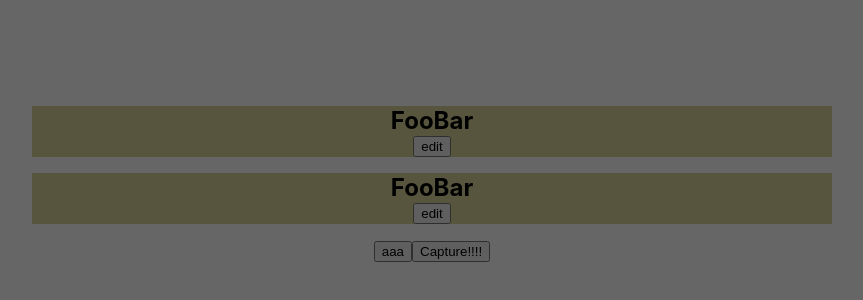
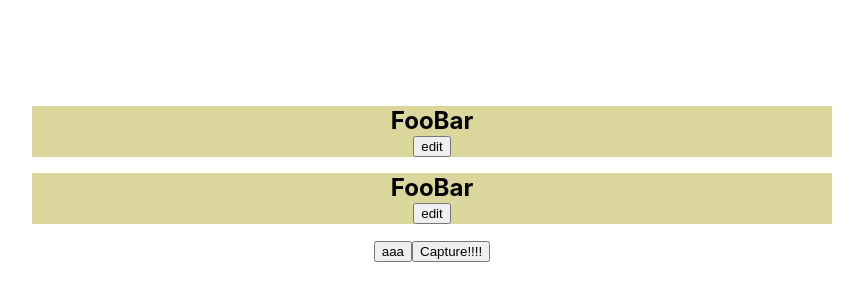
Before and after one commit to t4traw/ecpagemaker, a Nuxt app: page / in a window 1280 px wide. Shown: the part 216-516 px from the top of the page, without its empty margins (208-1071 px from the left). Built offline with nearby package versions, Linux system fonts and the light colour scheme.

Commit message:
modal_bgをデフォルトでhiddenに

```diff
--- a/layouts/default.vue
+++ b/layouts/default.vue
@@ -1,7 +1,7 @@
 <template>
   <div>
     <nuxt/>
-    <div id="modal_bg" v-on:click="delete_modal"></div>
+    <div id="modal_bg" class="hidden" v-on:click="delete_modal"></div>
   </div>
 </template>
 
```
